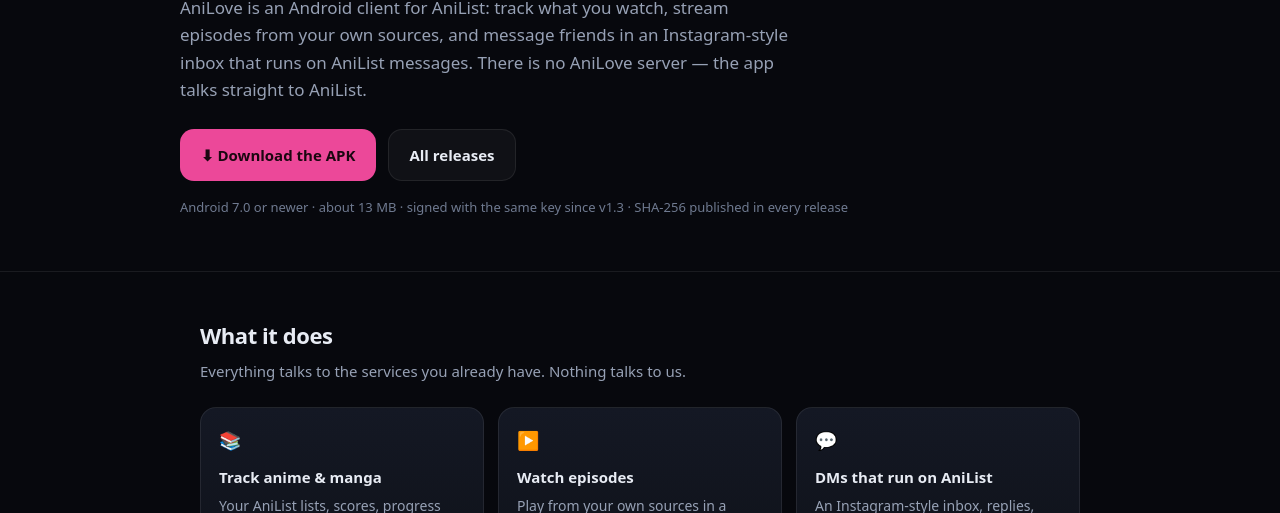
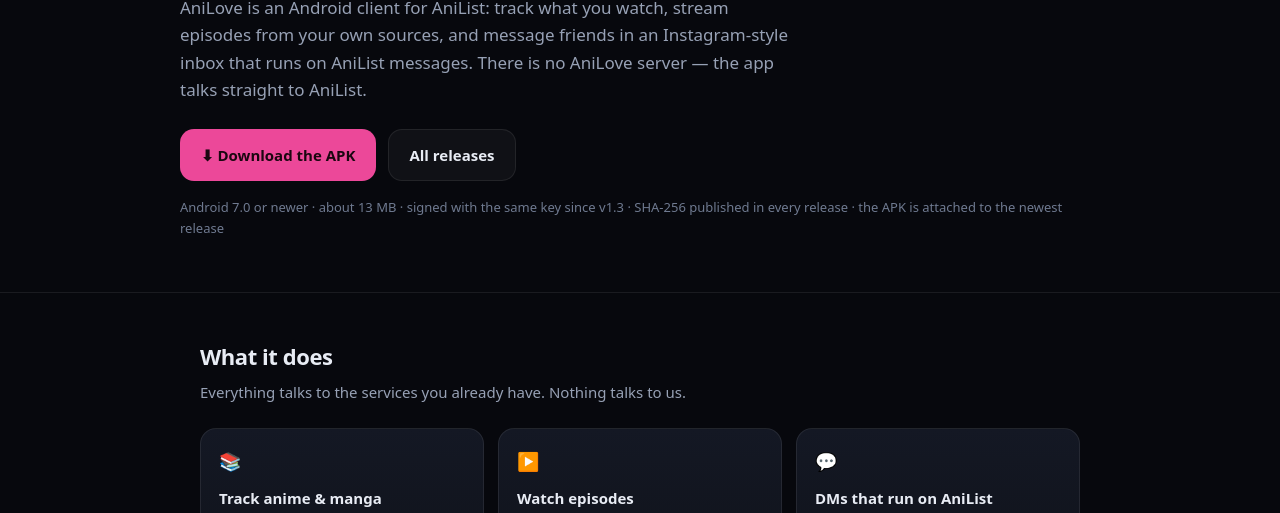
Before and after one commit to AniLove-franchise/AniLove-Android, a plain HTML site: page docs/index.html in a window 1280 px wide. Shown: the part 272-785 px from the top of the page. Drawn offline with Linux system fonts and the light colour scheme.

Commit message:
Clarify where the APK is published

```diff
--- a/docs/index.html
+++ b/docs/index.html
@@ -119,7 +119,7 @@
     </div>
     <p class="meta">
       Android 7.0 or newer · about 13 MB · signed with the same key since v1.3 ·
-      SHA-256 published in every release
+      SHA-256 published in every release · the APK is attached to the newest release
     </p>
   </div>
 
```
